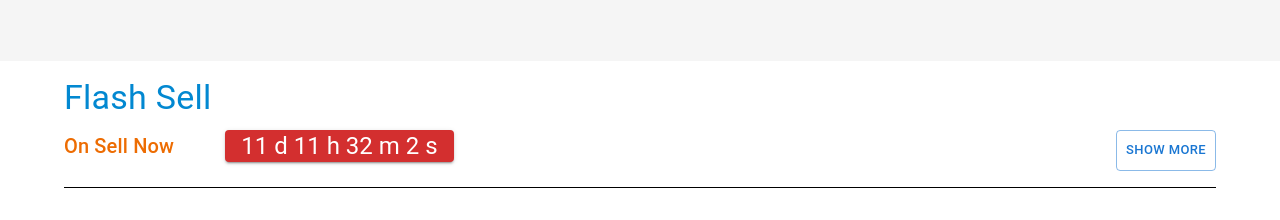
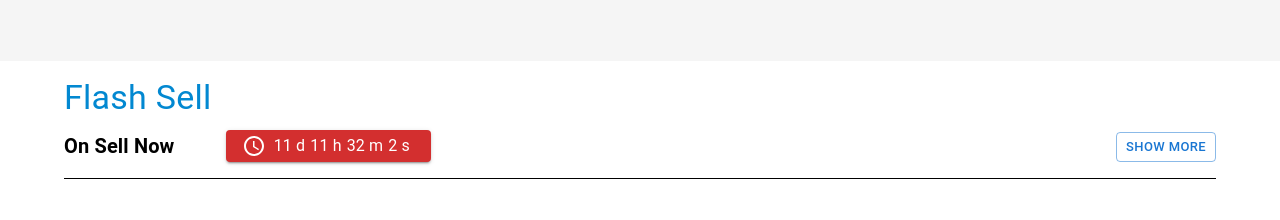
Before and after one commit to mesu-ai/eshop, a React (Create React App) app: page /home in a window 1280 px wide. Shown: the part 800-1020 px from the top of the page. Built offline with nearby package versions, Linux system fonts and the light colour scheme; no server answers.

Commit message:
update flashsell

```diff
--- a/src/pages/home/categories/Category.css
+++ b/src/pages/home/categories/Category.css
@@ -10,8 +10,20 @@
         height: 120px;
         width: 200px;
     }
-    .category-name{
-        font-size: 15px;
+
+}
+
+@media only screen and (max-width:430px){
+    .category-content{
+        height: 110px;
+        width: 150px;
     }
 
 }
+@media only screen and (max-width:350px){
+    .category-content{
+        height: 110px;
+        width: 110px;
+    }
+
+}
--- a/src/pages/home/flashSales/FlashSales.js
+++ b/src/pages/home/flashSales/FlashSales.js
@@ -1,12 +1,12 @@
+import React, { useEffect, useState } from 'react';
 import { Button, Container, Divider, Typography } from '@mui/material';
 import { Box } from '@mui/system';
-import React, { useEffect, useState } from 'react';
 import useFlashSell from '../../../hooks/useFlashSell';
+import AccessTimeIcon from '@mui/icons-material/AccessTime';
 import Slider from "react-slick";
 import "slick-carousel/slick/slick.css";
 import "slick-carousel/slick/slick-theme.css";
 import '../hotDeals/HotDeals.css';
-import ProductCard from '../../products/productCard/ProductCard';
 import FlashSellCard from './card/FlashSellCard';
 
 
@@ -124,10 +124,10 @@ const FlashSales= () => {
     if (!timeLeft[interval]) {
       return;
     }
-
+    // {interval}
     timerComponents.push(
-      <span key={Math.random()}>
-        {timeLeft[interval]} {interval}{" "}
+      <span style={{marginRight:'5px'}} key={Math.random()}>
+        {timeLeft[interval]} {interval} {""}
       </span>
     );
   });
@@ -143,16 +143,18 @@ const FlashSales= () => {
           Flash Sell
       </Typography>
 
-      <Box sx={{display:'flex',justifyContent:'space-between'}}>
-          <Box sx={{display:'flex'}}>
-          <Typography style={{textAlign:'start'}} sx={{ color: 'warning.main' }} variant="h6" gutterBottom component="div">
+      <Box sx={{display:'flex',justifyContent:'space-between',alignItems:'end'}}>
+
+          <Box sx={{display:{xs:'flex',sm:'flex'},flexFlow:{xs:'column-reverse',sm:'row'},textAlign:'start'}}>
+
+          <Typography style={{}} sx={{color: '',fontWeight:'bold' }} variant="h6"  component="div">
               On Sell Now
           </Typography>
 
-
           { showTime<0?
 
-            <Typography sx={{bgcolor: 'error.main',px:2,boxShadow: 2,borderRadius: 1}}  style={{textAlign:'start',marginLeft:'4vw',color:'white'}} variant="h5" gutterBottom component="div">
+            <Typography sx={{display:'flex',alignItems:'center',bgcolor:'error.main',px:{xs:1,sm:2},py:.5,boxShadow: 2,borderRadius: 1, marginLeft:{sm:'4vw'}}}  style={{color:'white'}} variant="body1"  component="div">
+            <AccessTimeIcon sx={{mr:1}}/>
 
             {timerComponents.length ? timerComponents : <span>Time's up!</span>}
 
@@ -164,8 +166,8 @@ const FlashSales= () => {
 
           </Box>
 
-      <Button size="small" variant="outlined">Show More</Button>
 
+         <Button sx={{height:{xs:'35px',sm:'auto'}}} size="small" variant="outlined">Show More</Button>
 
       </Box>
 
```
